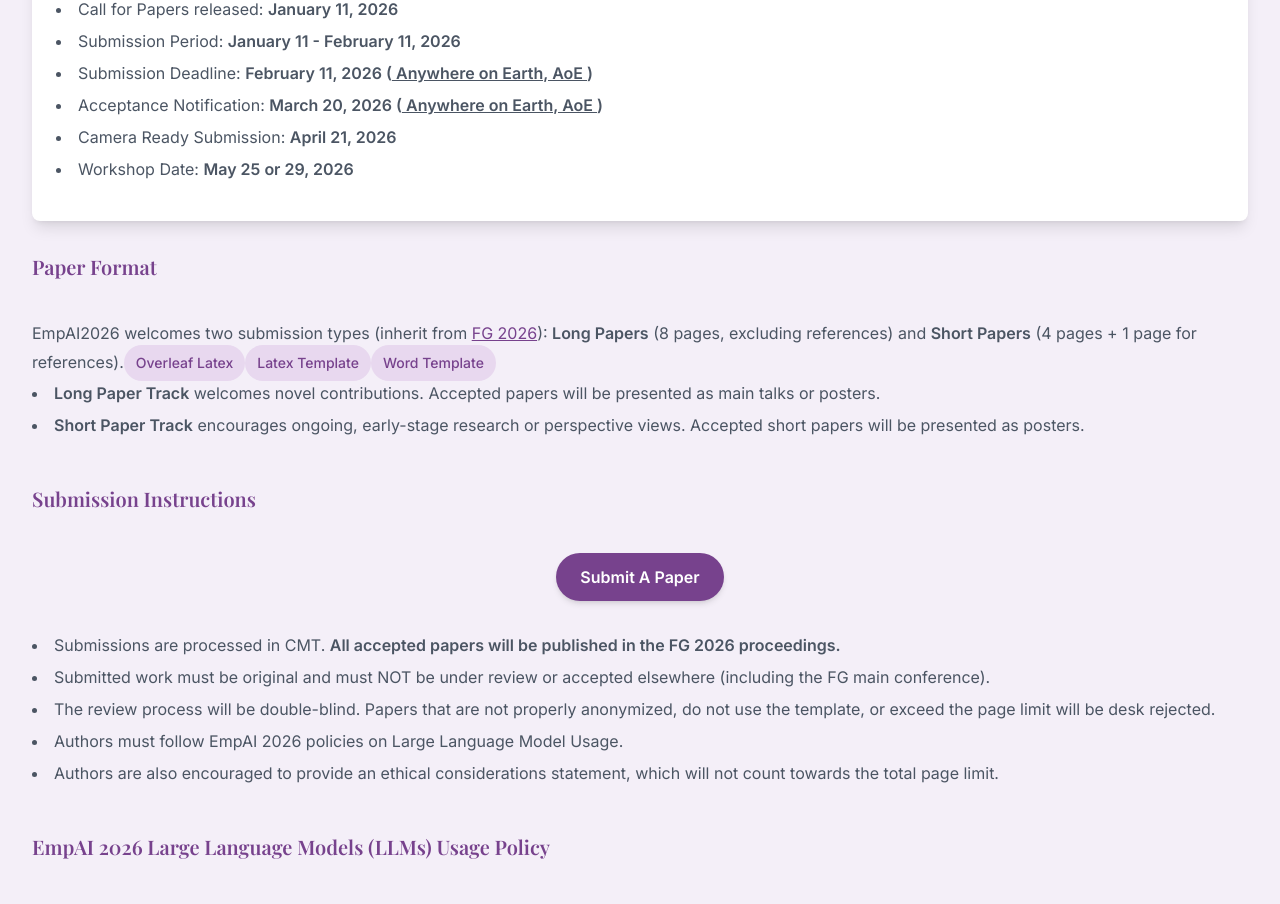
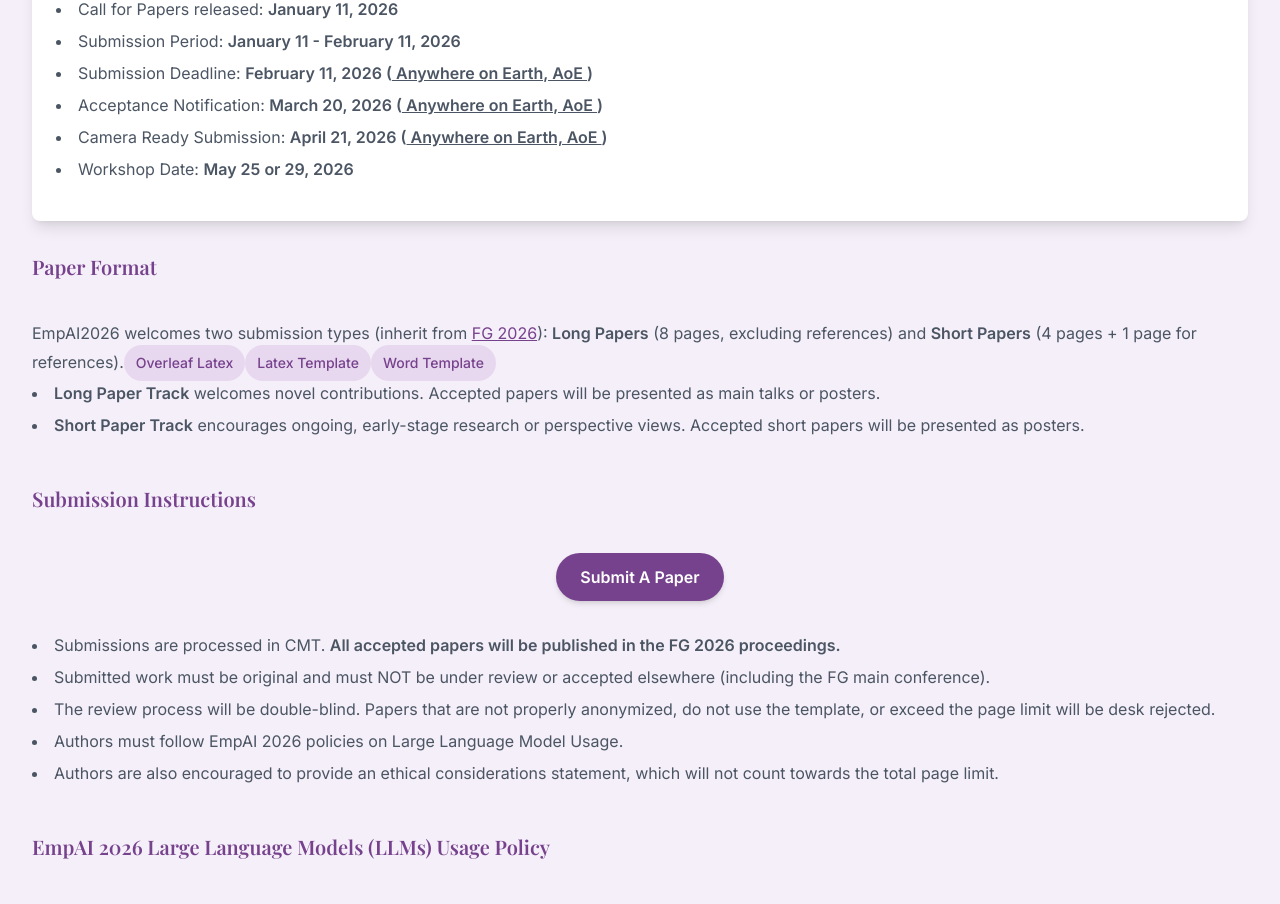
Before and after one commit to ElizaZhou96/EmpAI26, a React (Vite) app: page / in a window 1280 px wide. Shown: the part 2015-2919 px from the top of the page. Built offline with nearby package versions, Linux system fonts and the light colour scheme.

Commit message:
Update App.tsx

```diff
--- a/src/App.tsx
+++ b/src/App.tsx
@@ -179,7 +179,14 @@
 				      className="underline hover:text-[#77428D]"
 				    > Anywhere on Earth, AoE </a>)
 					  </span></li>
-				  <li>Camera Ready Submission:{" "}<span className="font-bold">April 21, 2026</span></li>
+				  <li>Camera Ready Submission:{" "}<span className="font-bold">April 21, 2026
+				  	(<a
+				      href="https://time.is/Anywhere_on_Earth"
+				      target="_blank"
+				      rel="noopener noreferrer"
+				      className="underline hover:text-[#77428D]"
+				    > Anywhere on Earth, AoE </a>)
+				  </span></li>
 				  <li>Workshop Date:{" "}<span className="font-bold">May 25 or 29, 2026</span></li>
 			  </ul>
 			</div>
```
